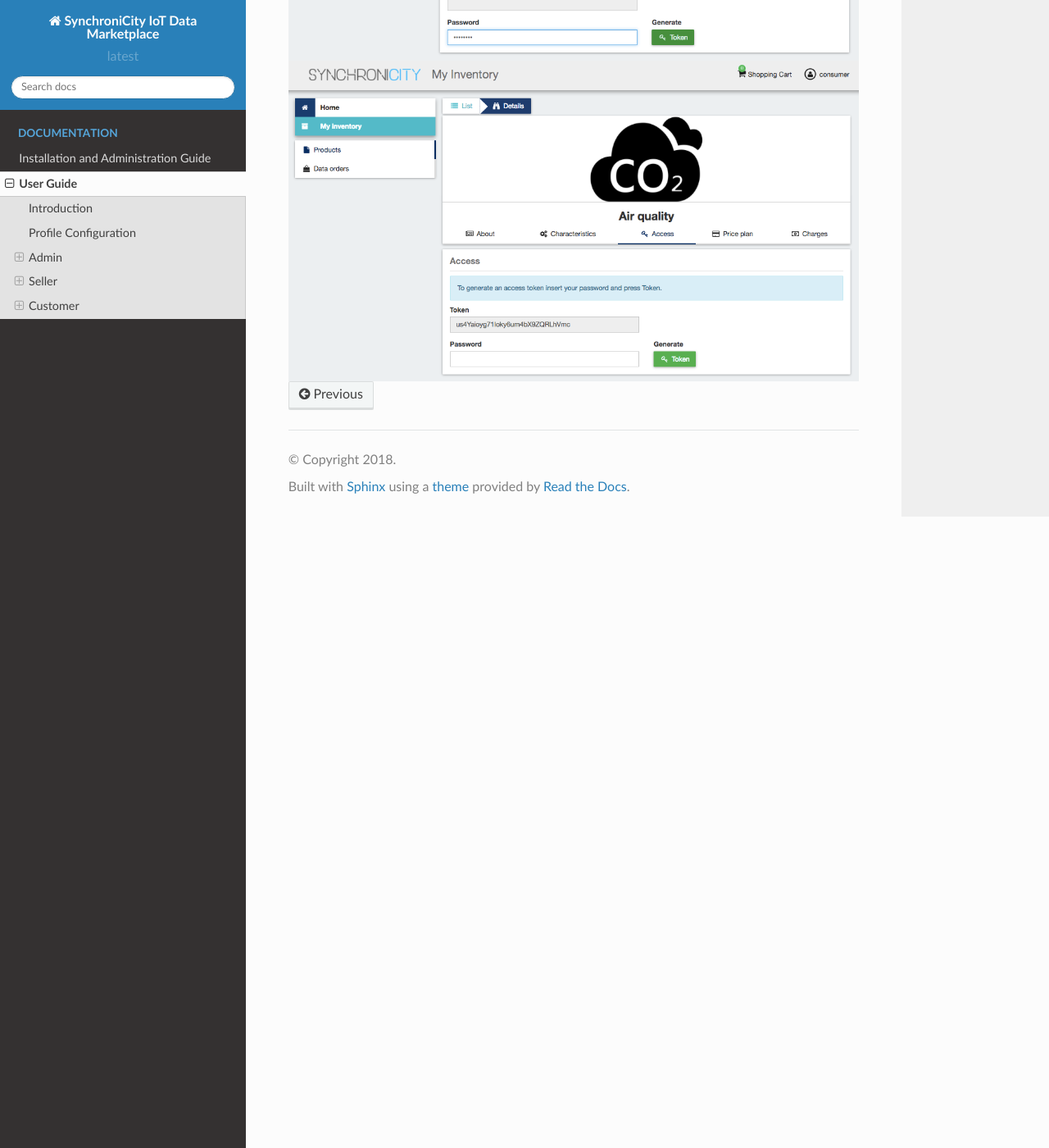
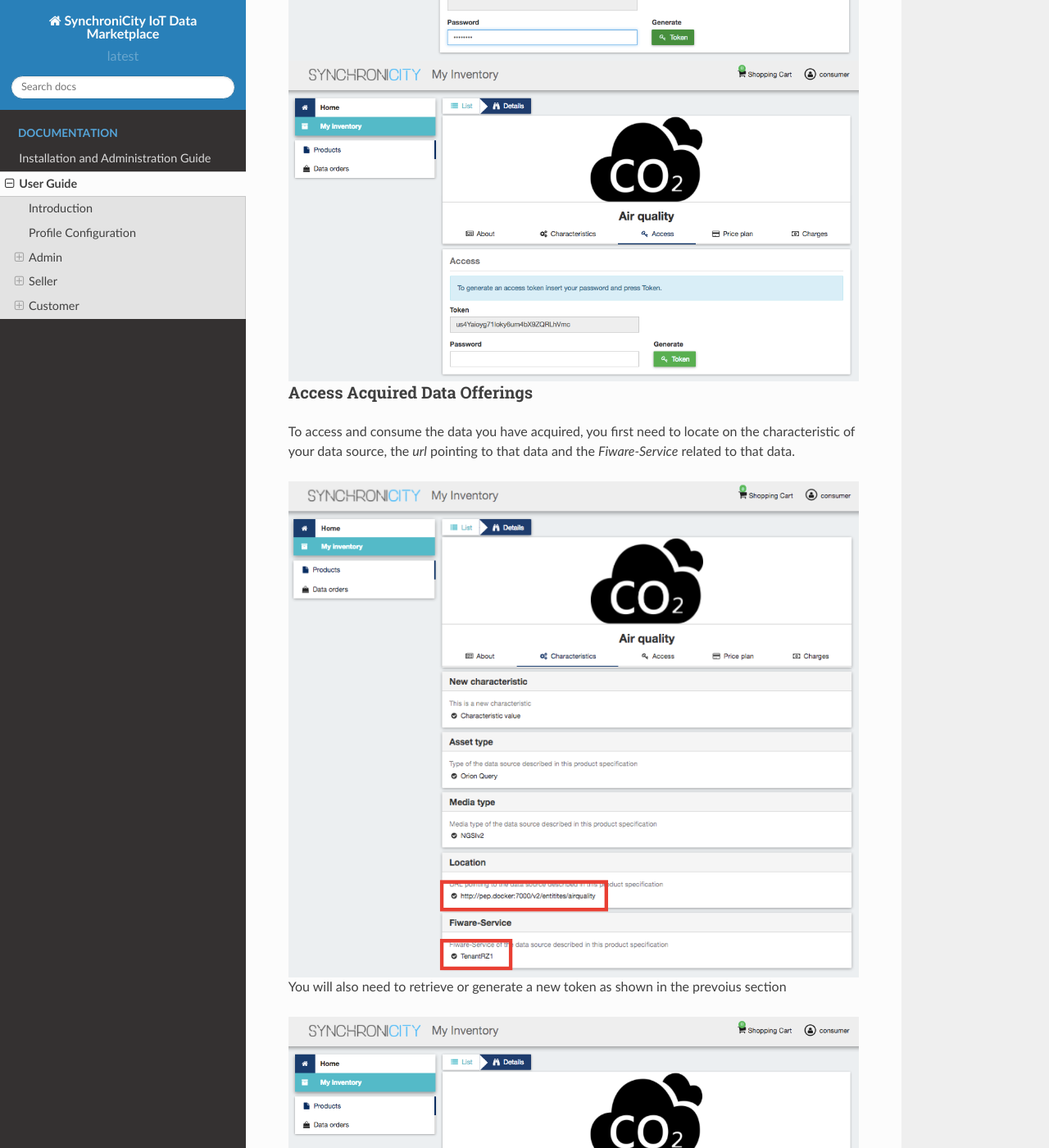
Before and after one commit to capossele/SynchroniCityDataMarketplace, a Sphinx documentation site: the page built from doc/user-guide.rst, in a window 1280 px wide and 1400 px high, scrolled down 31487 px. Shown: the whole window at 82% size. Built offline with Sphinx 7.4.7 and the Read the Docs theme 2.0.0, drawn with Linux system fonts in a browser that asks for light colours; some of the changed text lies outside the part shown.

Commit message:
Access data addedd

```diff
--- a/doc/user-guide.rst
+++ b/doc/user-guide.rst
@@ -486,3 +486,23 @@ Additionally, you can generate an access token for the data source accessing to
 
 .. image:: ./images/user/inv10.png
    :align: center
+
+Access Acquired Data Offerings
+------------------------------
+
+To access and consume the data you have acquired, you first need to locate on the characteristic of your data source,
+the *url* pointing to that data and the *Fiware-Service* related to that data.
+
+.. image:: ./images/user/access1.png
+   :align: center
+
+You will also need to retrieve or generate a new token as shown in the prevoius section
+
+.. image:: ./images/user/access2.png
+   :align: center
+
+Once you have these information you can use them to create your *request*. In this example we are using these information,
+specifically the *url*, the *X-Auth-Token*, and the *Fiware-Service* to build a *GET* request by using *Postman*
+
+.. image:: ./images/user/access3.png
+   :align: center
```
Also changed, not shown: doc/images/user/access1.png (added), doc/images/user/access2.png (added), doc/images/user/access3.png (added).
